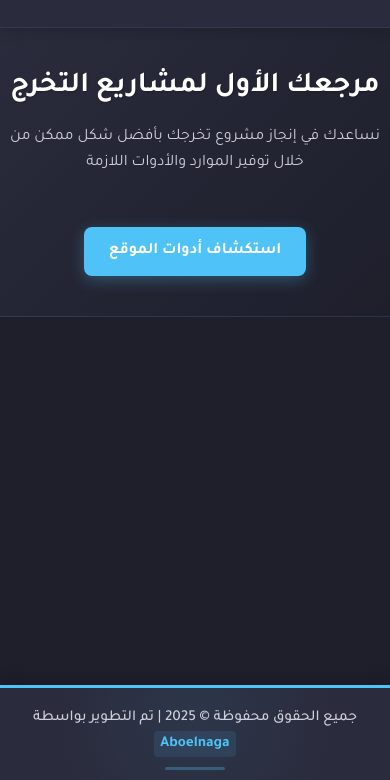
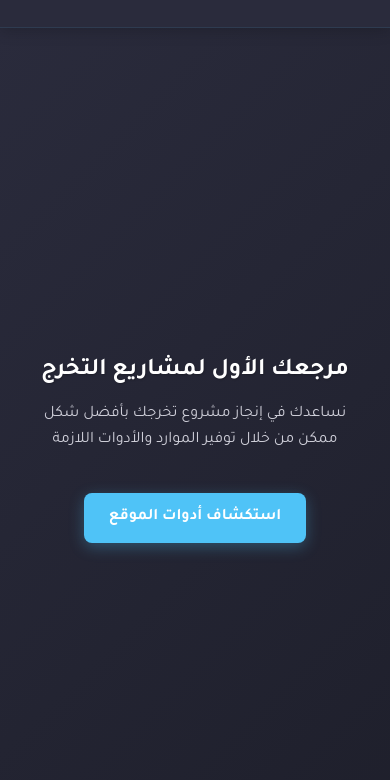
Before and after one commit to Abooelnaga/ProjectAssistance, a plain HTML site: page index.html in a window 390 px wide. Shown: the part 64-844 px from the top of the page. Drawn offline with Linux system fonts and the light colour scheme.

Commit message:
Update index.html

```diff
--- a/index.html
+++ b/index.html
@@ -10,6 +10,49 @@
     <link href="https://fonts.googleapis.com/css2?family=Tajawal:wght@400;500;700&display=swap" rel="stylesheet">
     <link rel="stylesheet" href="css/style.css">
     <link rel="icon" href="icon.png">
+    <style>
+        header .container {
+            display: flex;
+            justify-content: space-between;
+            align-items: center;
+        }
+
+        @media (max-width: 768px) {
+            header .container {
+                flex-direction: column;
+                text-align: center;
+            }
+        }
+
+        .hero {
+            text-align: center;
+            padding: 50px 20px;
+            min-height: 100vh;
+            display: flex;
+            flex-direction: column;
+            justify-content: center;
+        }
+
+        .hero-content h2 {
+            font-size: 2em;
+            margin-bottom: 15px;
+        }
+
+        .hero-content p {
+            font-size: 1.1em;
+            margin-bottom: 20px;
+        }
+
+        @media (max-width: 576px) {
+            .hero-content h2 {
+                font-size: 1.5em;
+            }
+
+            .hero-content p {
+                font-size: 1em;
+            }
+        }
+    </style>
 </head>
 
 <body>
```
